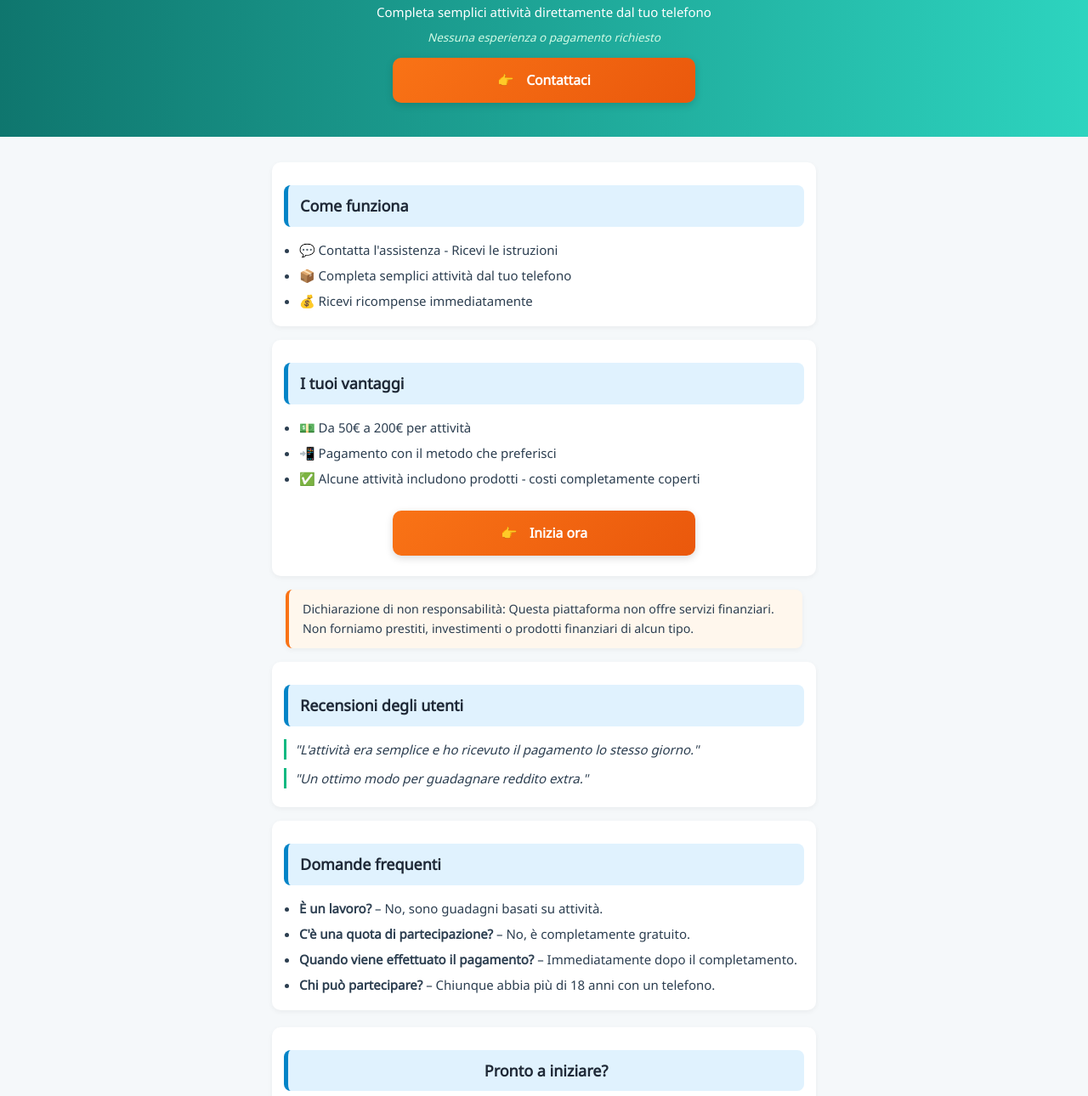
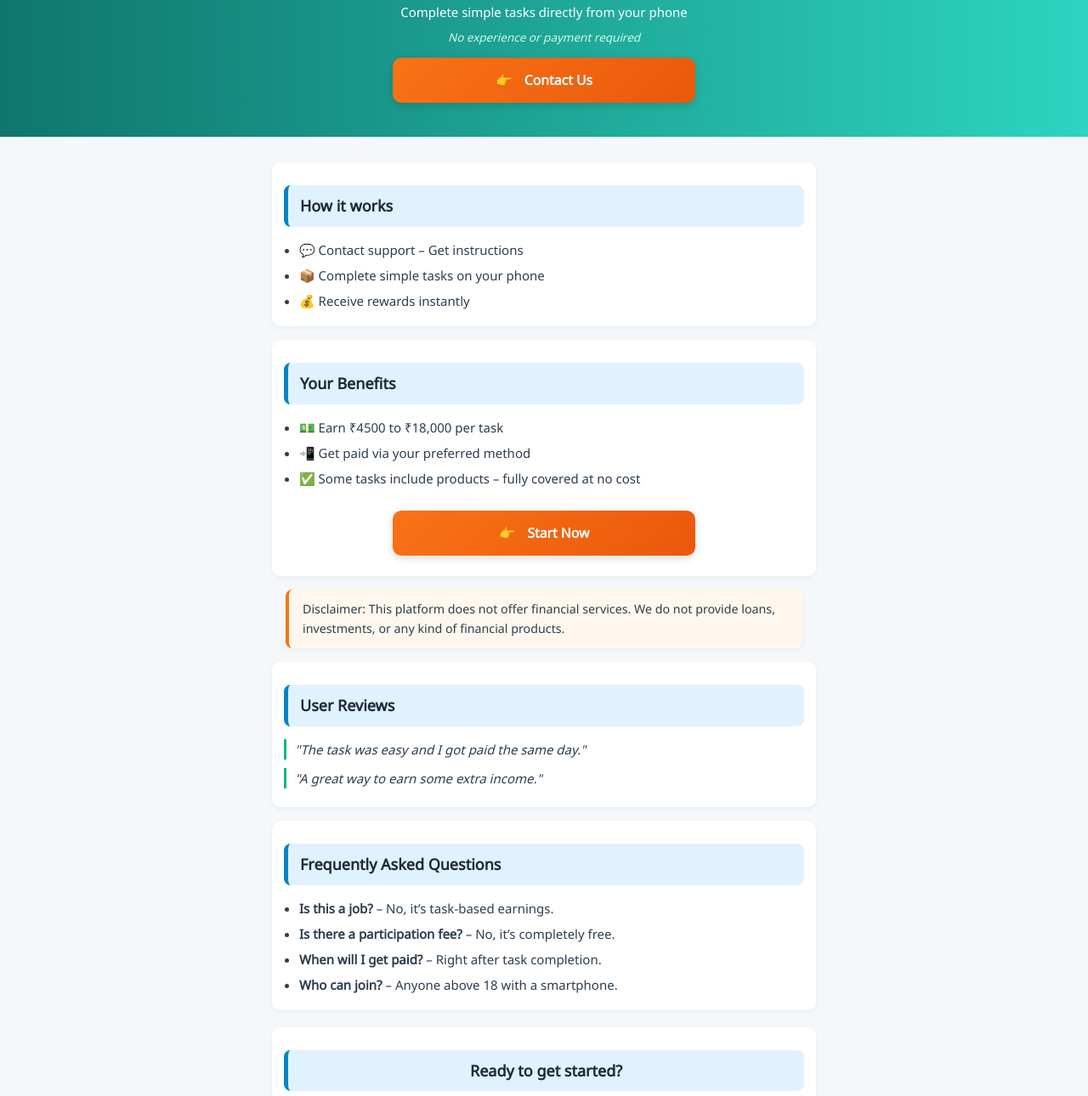
Before and after one commit to Lenchant11/GLJY2.LQTASK, a plain HTML site: page index.html in a window 1280 px wide. Shown: the part 95-1385 px from the top of the page at 85% size. Drawn offline with Linux system fonts and the light colour scheme.

Commit message:
Update index.html
印度落地页

```diff
--- a/index.html
+++ b/index.html
@@ -1,14 +1,14 @@
 <!DOCTYPE html>
-<html lang="it">
+<html lang="en">
 <head>
   <meta charset="UTF-8" />
   <meta name="viewport" content="width=device-width, initial-scale=1.0"/>
   <meta name="robots" content="noindex,nofollow" />
-  <meta name="description" content="Guadagna ricompense completando semplici attività online. Nessuna esperienza richiesta." />
-  <title>Piattaforma Task – Guadagna in Italia</title>
+  <meta name="description" content="Earn rewards by completing simple online tasks. No experience required." />
+  <title>Task Platform – Earn in India</title>
   <link href="https://fonts.googleapis.com/css2?family=Noto+Sans&display=swap" rel="stylesheet">
 
-  <!-- ✅ Google Ads 转化追踪代码 -->
+  <!-- ✅ Google Ads Conversion Tracking -->
   <script async src="https://www.googletagmanager.com/gtag/js?id=AW-17307038503"></script>
   <script>
     window.dataLayer = window.dataLayer || [];
@@ -106,72 +106,72 @@
 
 <body>
   <header>
-    <h1>Testa prodotti e guadagna ricompense</h1>
-    <p>Completa semplici attività direttamente dal tuo telefono</p>
-    <div class="sub">Nessuna esperienza o pagamento richiesto</div>
-    <a href="#" class="cta-button" onclick="return gtag_report_conversion('/service/index.html?lang=it&id=gljy2.lqtask.xyz');">
-      <span class="hand-icon">👉</span>&nbsp Contattaci
+    <h1>Try products and earn rewards</h1>
+    <p>Complete simple tasks directly from your phone</p>
+    <div class="sub">No experience or payment required</div>
+    <a href="#" class="cta-button" onclick="return gtag_report_conversion('https://www.lqtask.xyz/service/index.html?lang=en&id=gljy2.lqtask.xyz');">
+      <span class="hand-icon">👉</span>&nbsp Contact Us
     </a>
   </header>
 
   <div class="container">
 
     <section>
-      <h2>Come funziona</h2>
+      <h2>How it works</h2>
       <ul>
-        <li>💬 Contatta l'assistenza - Ricevi le istruzioni</li>
-        <li>📦 Completa semplici attività dal tuo telefono</li>
-        <li>💰 Ricevi ricompense immediatamente</li>
+        <li>💬 Contact support – Get instructions</li>
+        <li>📦 Complete simple tasks on your phone</li>
+        <li>💰 Receive rewards instantly</li>
       </ul>
     </section>
 
     <section>
-	  <h2>I tuoi vantaggi</h2>
+      <h2>Your Benefits</h2>
       <ul>
-		<li>💵 Da 50€ a 200€ per attività</li>
-		<li>📲 Pagamento con il metodo che preferisci</li>
-		<li>✅ Alcune attività includono prodotti - costi completamente coperti</li>
+        <li>💵 Earn ₹4500 to ₹18,000 per task</li>
+        <li>📲 Get paid via your preferred method</li>
+        <li>✅ Some tasks include products – fully covered at no cost</li>
       </ul>
 
       <div style="text-align: center; margin-top: 14px;">
-		<a href="#" class="cta-button" onclick="return gtag_report_conversion('/service/index.html?lang=it&id=gljy2.lqtask.xyz');">
-		  <span class="hand-icon">👉</span>&nbsp Inizia ora
+        <a href="#" class="cta-button" onclick="return gtag_report_conversion('https://www.lqtask.xyz/service/index.html?lang=en&id=gljy2.lqtask.xyz');">
+          <span class="hand-icon">👉</span>&nbsp Start Now
         </a>
       </div>
     </section>
 
     <section style="background: #fff7ed; border-left: 4px solid #f97316; padding: 12px 16px; border-radius: 8px; margin: 16px;">
       <p style="margin: 0; font-size: 0.95em;">
-        Dichiarazione di non responsabilità: Questa piattaforma non offre servizi finanziari. Non forniamo prestiti, investimenti o prodotti finanziari di alcun tipo.
+        Disclaimer: This platform does not offer financial services. We do not provide loans, investments, or any kind of financial products.
       </p>
     </section>
 
     <section>
-      <h2>Recensioni degli utenti</h2>
-      <div class="testimonial">"L'attività era semplice e ho ricevuto il pagamento lo stesso giorno."</div>
-      <div class="testimonial">"Un ottimo modo per guadagnare reddito extra."</div>
+      <h2>User Reviews</h2>
+      <div class="testimonial">"The task was easy and I got paid the same day."</div>
+      <div class="testimonial">"A great way to earn some extra income."</div>
     </section>
 
     <section>
-      <h2>Domande frequenti</h2>
+      <h2>Frequently Asked Questions</h2>
       <ul>
-        <li><strong>È un lavoro?</strong> – No, sono guadagni basati su attività.</li>
-        <li><strong>C'è una quota di partecipazione?</strong> – No, è completamente gratuito.</li>
-        <li><strong>Quando viene effettuato il pagamento?</strong> – Immediatamente dopo il completamento.</li>
-        <li><strong>Chi può partecipare?</strong> – Chiunque abbia più di 18 anni con un telefono.</li>
+        <li><strong>Is this a job?</strong> – No, it’s task-based earnings.</li>
+        <li><strong>Is there a participation fee?</strong> – No, it’s completely free.</li>
+        <li><strong>When will I get paid?</strong> – Right after task completion.</li>
+        <li><strong>Who can join?</strong> – Anyone above 18 with a smartphone.</li>
       </ul>
     </section>
 
     <section style="text-align: center; margin-top: 20px;">
-      <h2>Pronto a iniziare?</h2>
-      <a href="#" class="cta-button" onclick="return gtag_report_conversion('/service/index.html?lang=it&id=gljy2.lqtask.xyz');">
-        <span class="hand-icon">👉</span>&nbsp Inizia ora
+      <h2>Ready to get started?</h2>
+      <a href="#" class="cta-button" onclick="return gtag_report_conversion('https://www.lqtask.xyz/service/index.html?lang=en&id=gljy2.lqtask.xyz');">
+        <span class="hand-icon">👉</span>&nbsp Start Now
       </a>
     </section>
   </div>
 
   <div class="footer">
-    © 2025 Piattaforma Liqun | <a href="privacy.html">Privacy Policy</a> | <a href="userterms.html">Termini e Condizioni</a>
+    © 2025 Liqun Task Platform | <a href="privacy.html">Privacy Policy</a> | <a href="userterms.html">Terms and Conditions</a>
   </div>
 </body>
 </html>
```
Lines whose indentation alone changed are shown as unchanged.
